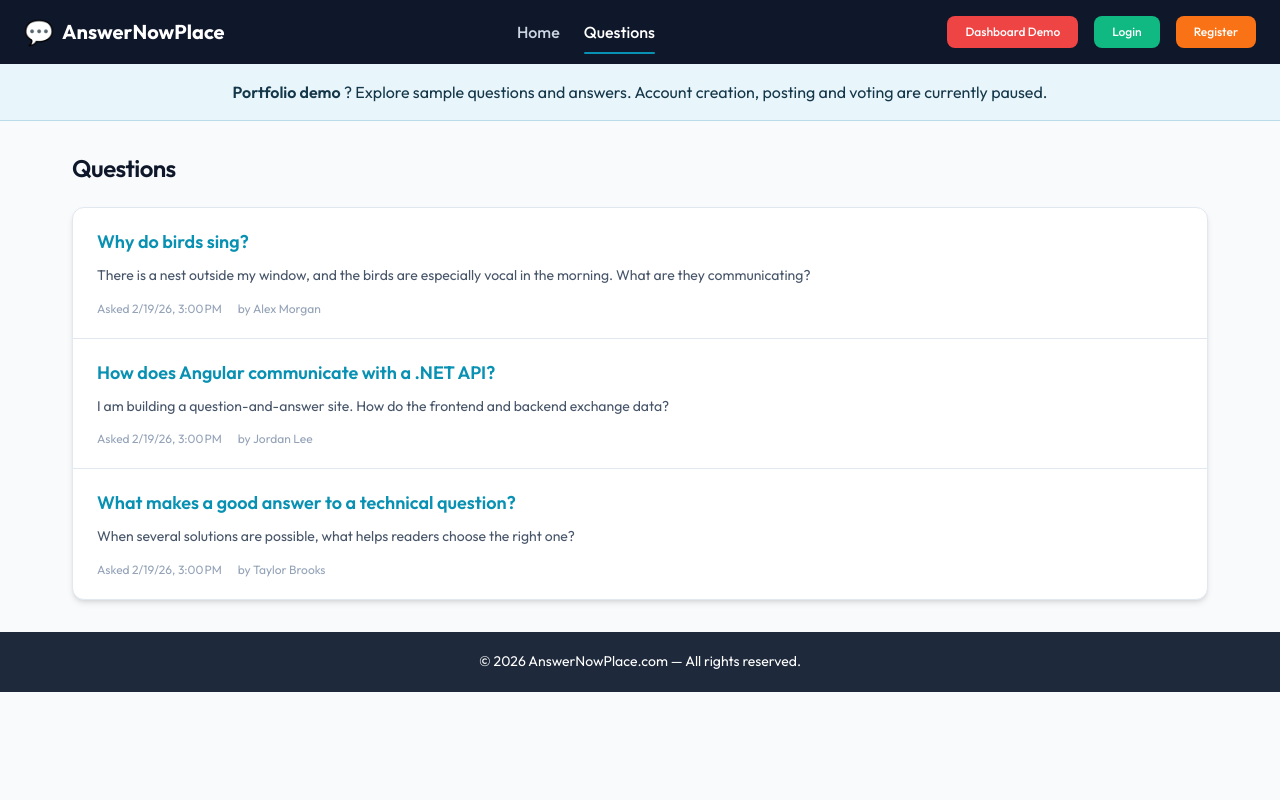
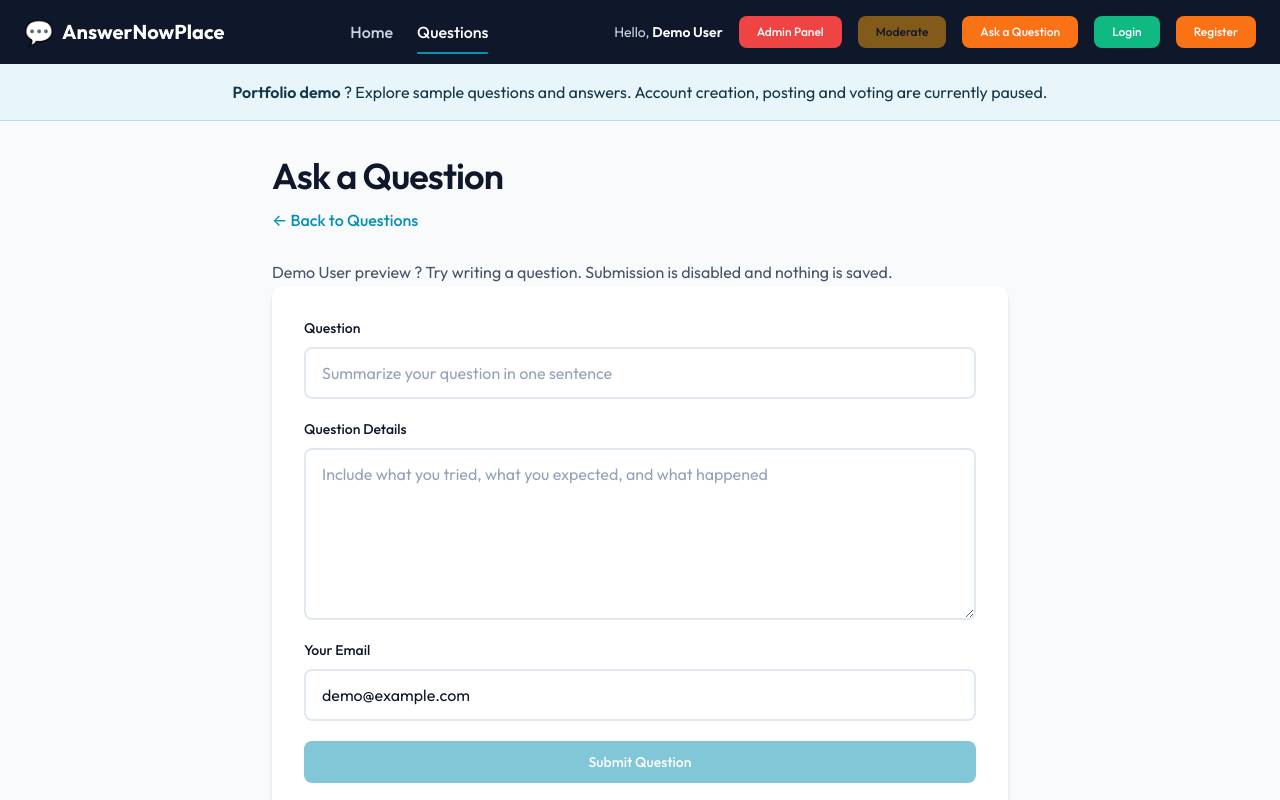
Before and after one commit to trautwein101/AnswerNow-UI, an Angular app: page /questions/new in a window 1280 px wide. Before the commit this address led to /questions. Shown: the top 800 px of the page. Built offline with nearby package versions, Linux system fonts and the light colour scheme.

Commit message:
Show signed-in demo identity and disabled question and answer forms

```diff
--- a/src/app/app-routing-module.ts
+++ b/src/app/app-routing-module.ts
@@ -1,7 +1,6 @@
-import { inject } from '@angular/core';
 import { environment } from '../environments/environment';
 import { NgModule } from '@angular/core';
-import { RouterModule, Routes, Router, CanActivateFn } from '@angular/router';
+import { RouterModule, Routes, CanActivateFn } from '@angular/router';
 
 import { Home } from './pages/home/home';
 import { QuestionList } from './pages/question-list/question-list';
@@ -16,7 +15,7 @@ import { AdminDashboard } from './pages/admin-dashboard/admin-dashboard';
 import { adminGuard } from './guards/role.guard';
 import { authGuard } from './guards/auth.guard';
 
-const liveOnly: CanActivateFn = () => !environment.demoMode || inject(Router).createUrlTree(['/questions']);
+const questionAccess: CanActivateFn = (route, state) => environment.demoMode || authGuard(route, state);
 
 const dashboardAccess: CanActivateFn = (route, state) => environment.demoMode || adminGuard(route, state);
 
@@ -27,7 +26,7 @@ const routes: Routes = [
   { path: 'questions', component: QuestionList },
   { path: 'questions/new',
     component: QuestionCreate,
-    canActivate: [liveOnly, authGuard] //Protected via login
+    canActivate: [questionAccess] //Protected via login
   },
   { path: 'questions/:id', component: QuestionDetail },
   { path: 'admin',
--- a/src/app/components/header/header.html
+++ b/src/app/components/header/header.html
@@ -12,7 +12,10 @@
     </nav>
 
     <div class="header-actions" *ngIf="demoMode">
-        <a routerLink="/admin" class="btn btn-danger btn-sm">Dashboard Demo</a>
+        <span class="user-greeting">Hello, <strong>Demo User</strong></span>
+        <a routerLink="/admin" class="btn btn-danger btn-sm">Admin Panel</a>
+        <button type="button" class="btn btn-warning btn-sm" disabled title="Moderation is unavailable in this demo">Moderate</button>
+        <a routerLink="/questions/new" class="btn btn-secondary btn-sm">Ask a Question</a>
         <a routerLink="/login" class="btn btn-success btn-sm">Login</a>
         <a routerLink="/register" class="btn btn-primary btn-sm">Register</a>
     </div>
--- a/src/app/pages/home/home.html
+++ b/src/app/pages/home/home.html
@@ -20,7 +20,7 @@
     <p>Ask questions, share knowledge, and learn from a community of experts. Your curiosity deserves great answers.</p>
 
     <div class="hero-actions">
-        <a *ngIf="!demoMode" routerLink="/questions/new" class="btn btn-secondary btn-lg">Ask a Question</a>
+        <a routerLink="/questions/new" class="btn btn-secondary btn-lg">Ask a Question</a>
         <a routerLink="/questions" class="btn btn-outline-light btn-lg">Browse Questions</a>
     </div>
 </section>
--- a/src/app/pages/question-create/question-create.html
+++ b/src/app/pages/question-create/question-create.html
@@ -6,6 +6,7 @@
     </p>
   </header>
 
+  <p *ngIf="demoMode" role="note">Demo User preview ? Try writing a question. Submission is disabled and nothing is saved.</p>
   <div class="question-form">
     <form [formGroup]="questionForm" (ngSubmit)="onSubmit()">
       <div class="form-group">
@@ -46,6 +47,7 @@
         <label for="createdBy" class="form-label">Your Email</label>
         <input
           id="createdBy"
+          [readOnly]="demoMode"
           type="email"
           class="form-control"
           formControlName="createdBy"
@@ -62,7 +64,7 @@
       <button
         type="submit"
         class="btn btn-primary btn-block"
-        [disabled]="questionForm.invalid"
+        [disabled]="demoMode || questionForm.invalid"
       >
         Submit Question
       </button>
--- a/src/app/pages/question-create/question-create.ts
+++ b/src/app/pages/question-create/question-create.ts
@@ -1,3 +1,4 @@
+import { environment } from '../../../environments/environment';
 import { Component, OnInit, OnDestroy } from '@angular/core';
 import { CommonModule } from '@angular/common';
 import { RouterModule, Router } from '@angular/router';
@@ -16,6 +17,7 @@ import { User } from '../../models/auth';
   styleUrl: './question-create.scss',
 })
 export class QuestionCreate implements OnInit, OnDestroy{
+  readonly demoMode = environment.demoMode;
 
   private destroy$ = new Subject<void>();
 
@@ -60,6 +62,7 @@ export class QuestionCreate implements OnInit, OnDestroy{
   }
 
   onSubmit(): void {
+    if (this.demoMode) return;
     if (this.questionForm.invalid) {
       this.questionForm.markAllAsTouched();
       return;
--- a/src/app/pages/question-detail/question-detail.html
+++ b/src/app/pages/question-detail/question-detail.html
@@ -83,8 +83,9 @@
 
   <!-- Your Answer -->
   <p *ngIf="demoMode">Sample vote counts are shown above. Posting and voting are paused in this demo.</p>
-  <section class="answer-form" *ngIf="!demoMode">
+  <section class="answer-form">
     <h3>Your Answer</h3>
+    <p *ngIf="demoMode" role="note">Demo User preview ? Try composing an answer. Submission is disabled and nothing is saved.</p>
 
     <ng-container *ngIf="currentUser$ | async as user; else loginToAnswer">
     <form [formGroup]="answerForm" (ngSubmit)="submitAnswer()">
@@ -108,7 +109,7 @@
           readonly/>
       </div>
 
-      <button class="btn btn-primary" type="submit" [disabled]="answerForm.invalid">
+      <button class="btn btn-primary" type="submit" [disabled]="demoMode || answerForm.invalid">
         Post Your Answer
       </button>
     </form>
--- a/src/app/pages/question-list/question-list.html
+++ b/src/app/pages/question-list/question-list.html
@@ -2,7 +2,7 @@
   <div class="page-header">
     <h1>Questions</h1>
 
-    <a *ngIf="!demoMode" class="btn btn-primary" [routerLink]="['/questions/new']">
+    <a class="btn btn-primary" [routerLink]="['/questions/new']">
       + Ask a Question
     </a>
   </div>
@@ -53,7 +53,7 @@
       <h3>No questions yet</h3>
       <p>Be the first to ask something.</p>
 
-      <a *ngIf="!demoMode" class="btn btn-secondary" [routerLink]="['/questions/new']">
+      <a class="btn btn-secondary" [routerLink]="['/questions/new']">
         + Ask a Question
       </a>
     </div>
--- a/src/app/services/auth.ts
+++ b/src/app/services/auth.ts
@@ -33,7 +33,12 @@ export class AuthService {
         private router: Router
     ){
         //initialize to see if previously logged in
-        if (!environment.demoMode) this.loadStoredUser();
+        if (environment.demoMode) {
+            // Display-only identity: no tokens, stored session or real admin privileges.
+            this.currentUserSubject.next({ userId: 0, displayName: 'Demo User', email: 'demo@example.com', role: UserRoles.User });
+        } else {
+            this.loadStoredUser();
+        }
     }
 
     //Initialize ~ Called on app startup to restore previous session
```
Also changed, not shown: 2 other files (tests, documents, lock files or other folders).
